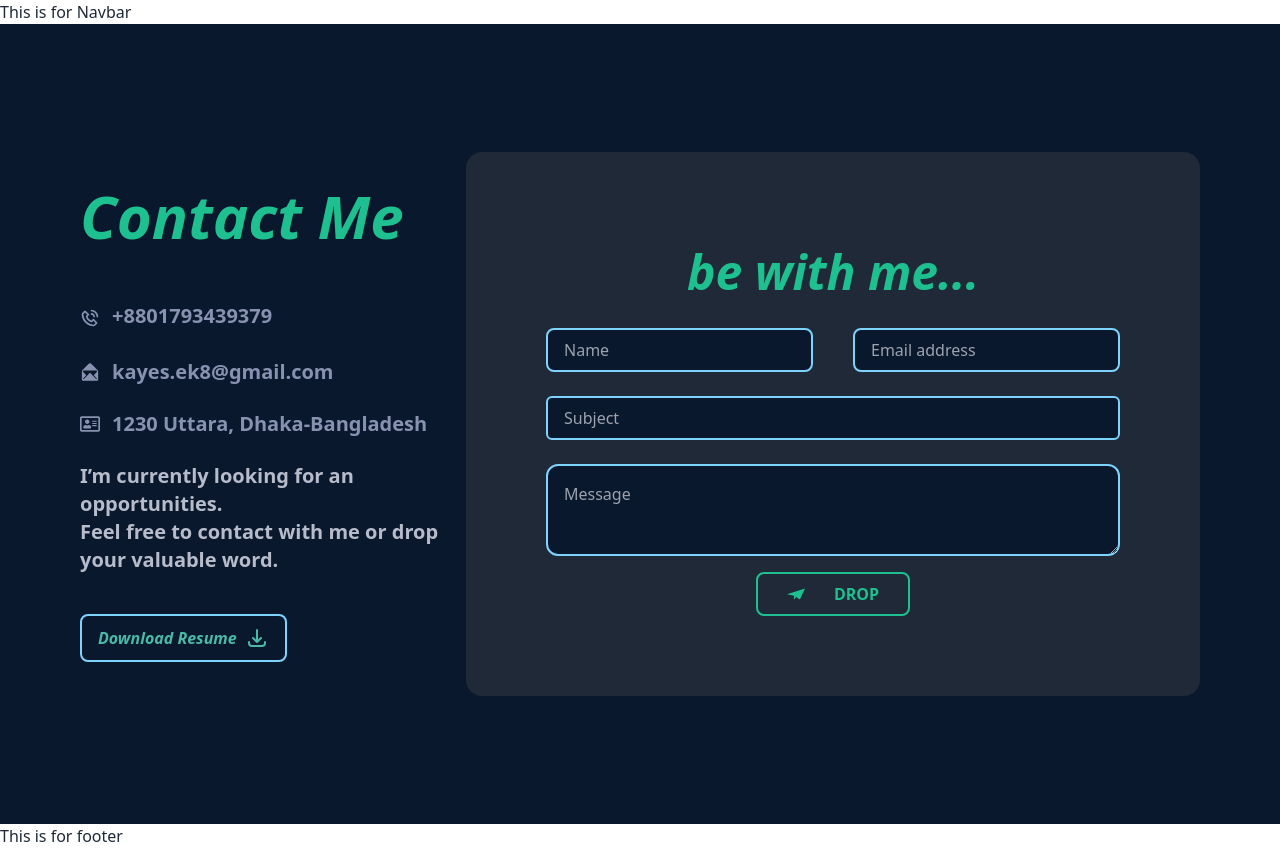
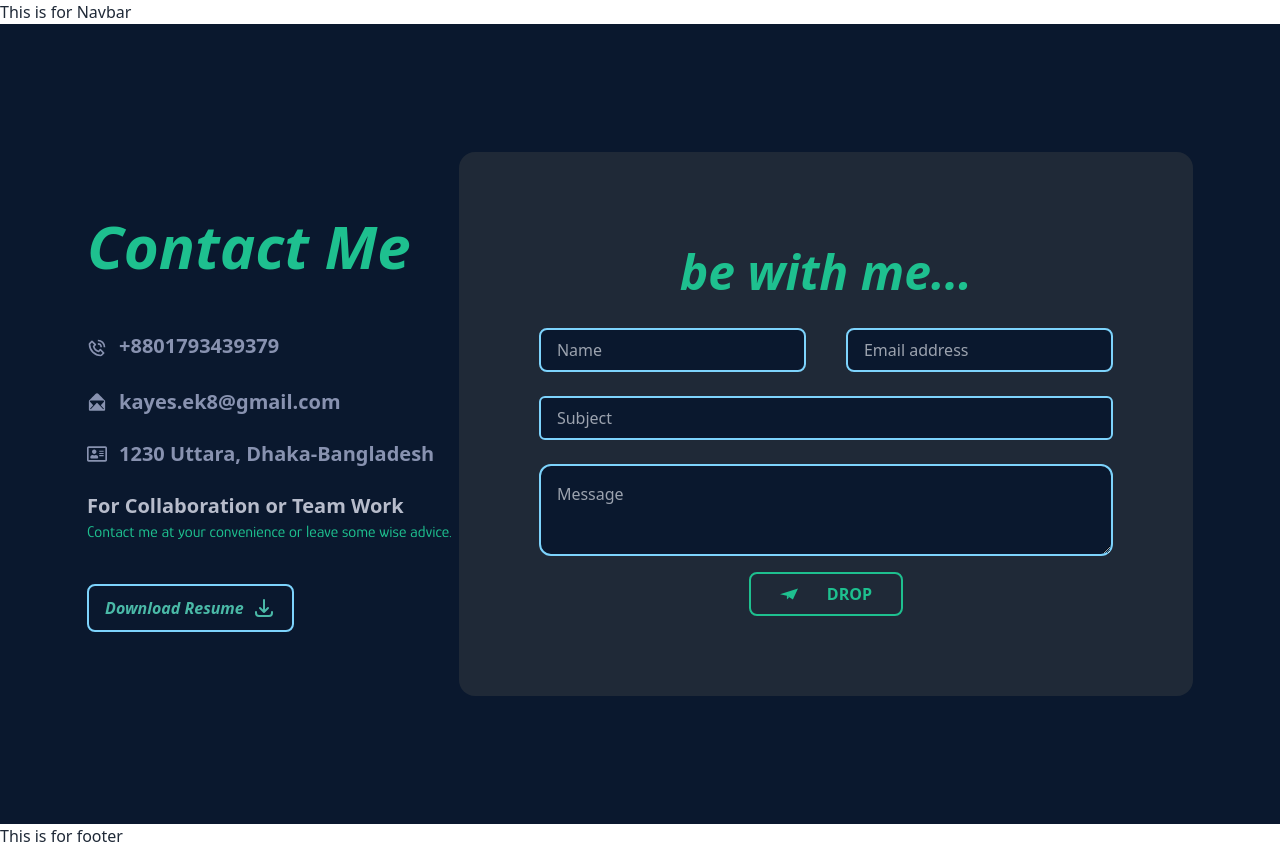
Before and after one commit to its-kayes/portfolio-kayes, a Next.js app: page /contact in a window 1280 px wide. Built offline with nearby package versions, Linux system fonts and the light colour scheme.

Commit message:
i: font glory. implement vanila css on contact page

```diff
--- a/package.json
+++ b/package.json
@@ -3,7 +3,7 @@
   "version": "0.1.0",
   "private": true,
   "scripts": {
-    "dev": "next dev",
+    "dev": "next dev -p 8080",
     "build": "next build",
     "start": "next start",
     "lint": "next lint"
--- a/pages/contact.tsx
+++ b/pages/contact.tsx
@@ -9,6 +9,8 @@ import { HiOutlineDownload } from "react-icons/hi";
 import { BiPhoneCall } from "react-icons/bi";
 import { IoIosMailOpen } from "react-icons/io";
 import { FaRegAddressCard } from "react-icons/fa";
+import style from "../styles/V2/Contact/Contact.module.css";
+// import { amiri } from "../styles/V2/Contact/Contact.module.css";
 
 const ContactMe = () => {
   const {
@@ -76,11 +78,14 @@ const ContactMe = () => {
             1230 Uttara, Dhaka-Bangladesh
           </p>
         </div>
-        <p className="text-[#b7bccb] font-semibold text-xl">
-          I’m currently looking for an opportunities.
+        <p className="text-[#b7bccb] font-semibold text-xl amiri">
+          For Collaboration or Team Work
         </p>
-        <p className=" text-[#b7bccb] font-semibold text-xl">
+        {/* <p className=" text-[#b7bccb] font-semibold text-xl">
           Feel free to contact with me or drop your valuable word.
+        </p> */}
+        <p className={style.glory}>
+          Contact me at your convenience or leave some wise advice.
         </p>
         <div className="mt-10">
           <a
@@ -88,7 +93,7 @@ const ContactMe = () => {
             className="btn border-2 text-[#4AB9A7] bg-[#0A182E] font-semibold border-[#7DD3FC] normal-case hover:text-black hover:bg-[#7DD3FC]"
             download
           >
-            <i className="text-[16px] pr-2"> Download Resume</i>{" "}
+            <i className="text-[16px] pr-2"> Download Resume</i>
             <HiOutlineDownload className="text-2xl" />
           </a>
         </div>
--- /dev/null
+++ b/styles/V2/Contact/Contact.module.css
@@ -0,0 +1,18 @@
+@import url('https://fonts.googleapis.com/css2?family=Amiri&family=Glory&display=swap');
+
+.amiri {
+    font-family: 'Amiri', serif;
+}
+
+.glory {
+    font-family: 'Glory', sans-serif;
+}
+
+.check {
+    margin-top: 30px !important;
+}
+
+/* font-family: 'Amiri',
+serif;
+font-family: 'Glory',
+sans-serif; */
```
